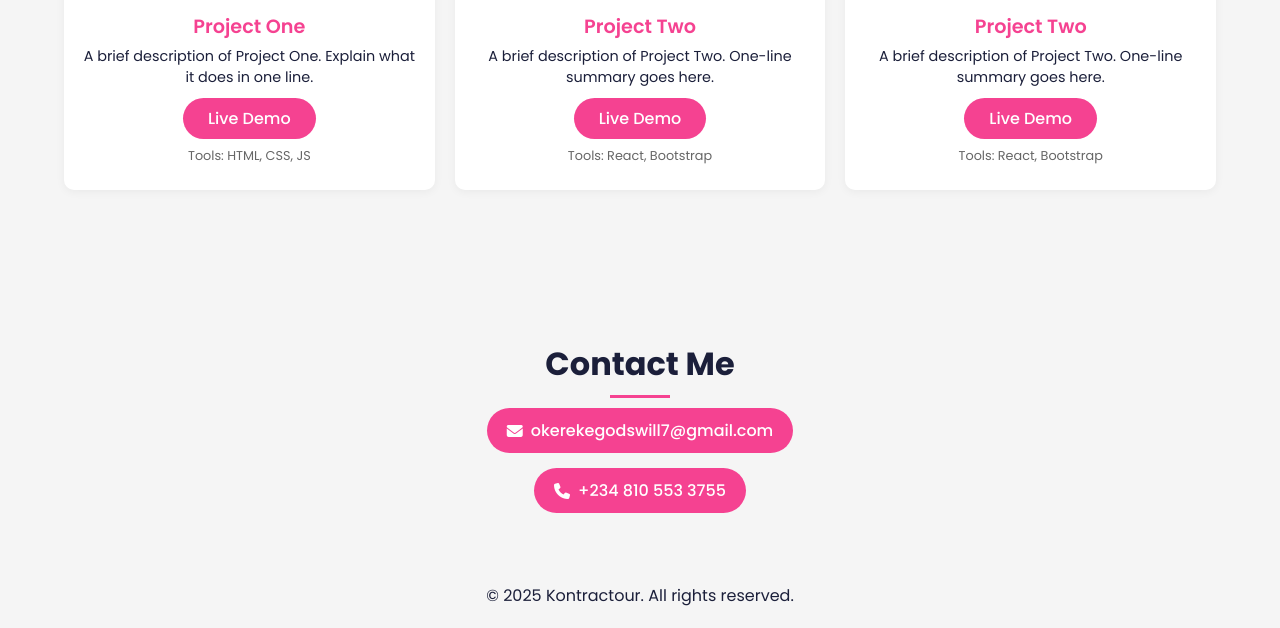
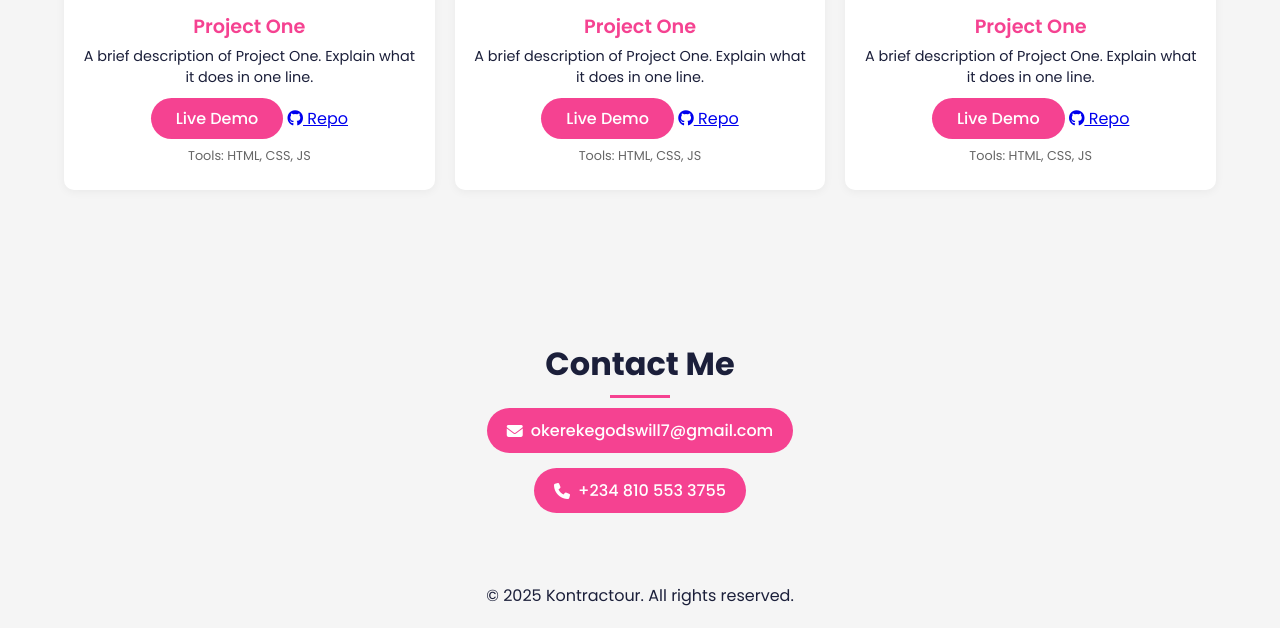
Before and after one commit to Kontractour/portfolio, a plain HTML site: page index.html in a window 1280 px wide. Shown: the part 1361-1989 px from the top of the page. Drawn offline with Linux system fonts and the light colour scheme.

Commit message:
created Github Repo link Button for each Project

```diff
--- a/index.html
+++ b/index.html
@@ -101,6 +101,7 @@
   <h3>Project One</h3>
   <p>A brief description of Project One. Explain what it does in one line.</p>
   <a href="https://your-project-demo.com" class="btn-demo" target="_blank" rel="noopener noreferrer">Live Demo</a>
+  <a href="https://github.com/yourusername/project-one" class="btn-repo" target="_blank" rel="noopener noreferrer"><i class="fab fa-github"></i> Repo</a>
   <p class="tools-used">Tools: HTML, CSS, JS</p>
 </div>
       </div>
@@ -109,20 +110,22 @@
       <div class="project">
         <img src="assets/project-previews/#" alt="Project Two Screenshot">
         <div class="project-info">
-          <h3>Project Two</h3>
-          <p>A brief description of Project Two. One-line summary goes here.</p>
+  <h3>Project One</h3>
+  <p>A brief description of Project One. Explain what it does in one line.</p>
   <a href="https://your-project-demo.com" class="btn-demo" target="_blank" rel="noopener noreferrer">Live Demo</a>
-          <p class="tools-used">Tools: React, Bootstrap</p>
+  <a href="https://github.com/yourusername/project-one" class="btn-repo" target="_blank" rel="noopener noreferrer"><i class="fab fa-github"></i> Repo</a>
+  <p class="tools-used">Tools: HTML, CSS, JS</p>
 </div>
       </div>
 
       <div class="project">
         <img src="assets/project-previews/#" alt="Project Two Screenshot">
         <div class="project-info">
-          <h3>Project Two</h3>
-          <p>A brief description of Project Two. One-line summary goes here.</p>
+  <h3>Project One</h3>
+  <p>A brief description of Project One. Explain what it does in one line.</p>
   <a href="https://your-project-demo.com" class="btn-demo" target="_blank" rel="noopener noreferrer">Live Demo</a>
-          <p class="tools-used">Tools: React, Bootstrap</p>
+  <a href="https://github.com/yourusername/project-one" class="btn-repo" target="_blank" rel="noopener noreferrer"><i class="fab fa-github"></i> Repo</a>
+  <p class="tools-used">Tools: HTML, CSS, JS</p>
 </div>
       </div>
 
```
Lines whose indentation alone changed are shown as unchanged.
